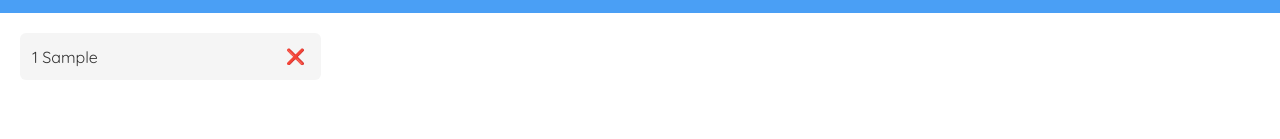
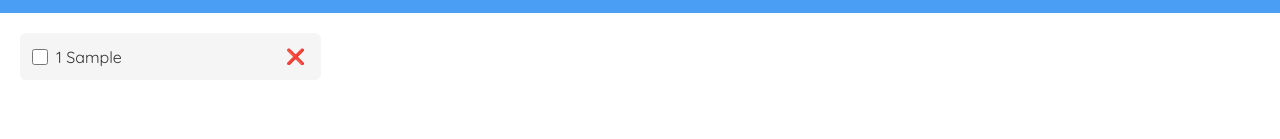
Before and after one commit to Priyanshubelwal17/Far-Away, a React (Create React App) app: page / in a window 1280 px wide. Both pictures are taken after typing "Sample" into the empty fields and a click on the button "Add". Shown: the part 158-297 px from the top of the page. Built offline with nearby package versions, Linux system fonts and the light colour scheme.

Commit message:
Add checkbox to toggle packed status

```diff
--- a/src/App.js
+++ b/src/App.js
@@ -10,11 +10,23 @@ export default function App() {
     setItems((items) => items.filter((item) => item.id !== id));
   }
 
+  function handleToggleItem(id) {
+    setItems((items) =>
+      items.map((item) =>
+        item.id === id ? { ...item, packed: !item.packed } : item
+      )
+    );
+  }
+
   return (
     <div className="app">
       <Logo />
       <Form addItems={handleAddItems} />
-      <PackingList items={items} onDeleteItem={handleDeleteItems} />
+      <PackingList
+        items={items}
+        onDeleteItem={handleDeleteItems}
+        onToggleItem={handleToggleItem}
+      />
       <Stats />
     </div>
   );
@@ -68,21 +80,31 @@ function Form({ addItems }) {
   );
 }
 
-function PackingList({ items, onDeleteItem }) {
+function PackingList({ items, onDeleteItem, onToggleItem }) {
   return (
     <div className="list">
       <ul>
         {items.map((item, i) => (
-          <Item item={item} onDeleteItem={onDeleteItem} key={item.id} />
+          <Item
+            item={item}
+            onDeleteItem={onDeleteItem}
+            key={item.id}
+            onToggleItem={onToggleItem}
+          />
         ))}
       </ul>
     </div>
   );
 }
 
-function Item({ item, onDeleteItem }) {
+function Item({ item, onDeleteItem, onToggleItem }) {
   return (
     <li>
+      <input
+        type="checkbox"
+        checked={item.packed}
+        onChange={() => onToggleItem(item.id)}
+      />
       <span style={item.packed ? { textDecoration: "line-through" } : {}}>
         {item.quantity} {item.description}
       </span>
--- a/src/index.css
+++ b/src/index.css
@@ -108,9 +108,10 @@ button:hover {
 }
 
 input[type="checkbox"] {
+  color: white;
   width: 16px;
   height: 16px;
-  accent-color: var(--leaf-green);
+  accent-color: #ff7e33;
 }
 
 .list li button {
```
